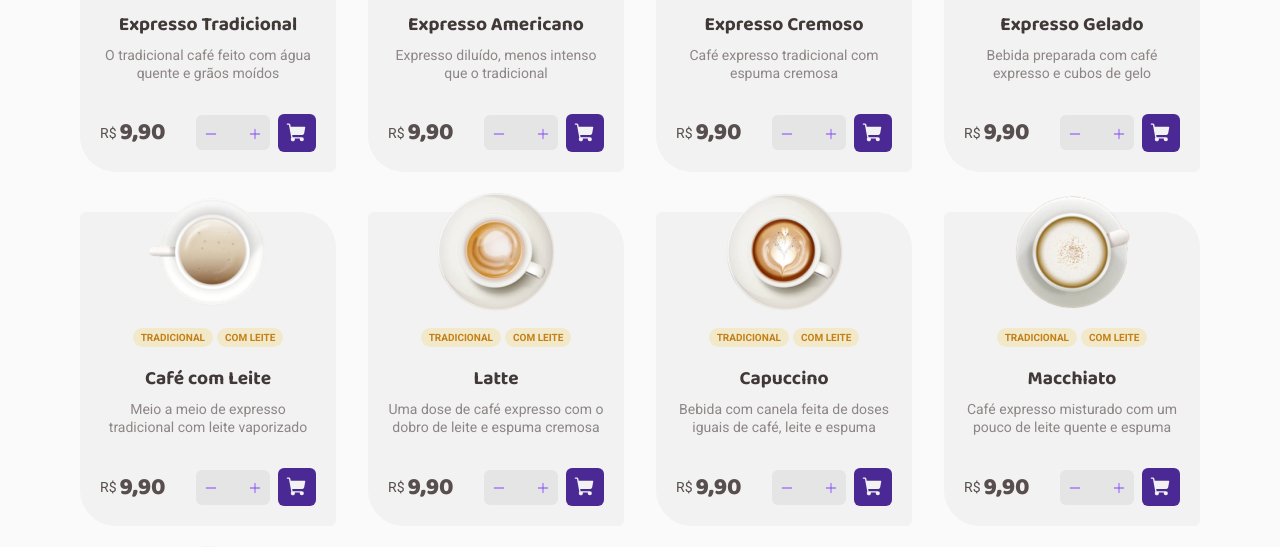
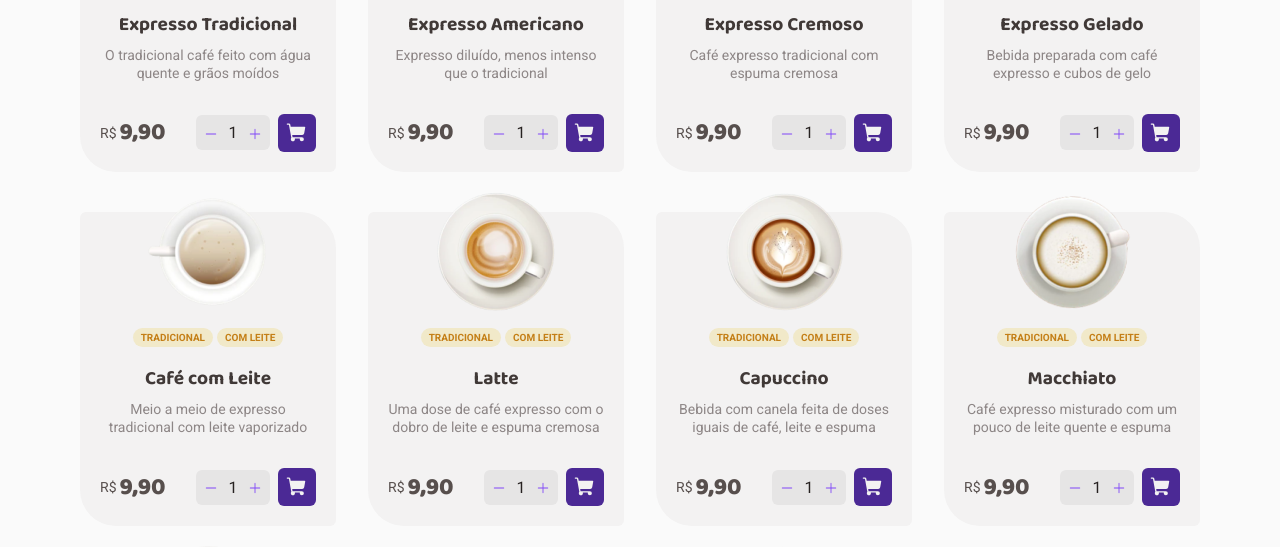
Before and after one commit to biancacangussu/coffee-delivery, a React (Vite) app: page / in a window 1280 px wide. Shown: the part 920-1467 px from the top of the page. Built offline with nearby package versions, Linux system fonts and the light colour scheme.

Commit message:
feat: changes in the QuantityInput component

```diff
--- a/src/components/QuantityInput/index.tsx
+++ b/src/components/QuantityInput/index.tsx
@@ -3,24 +3,18 @@ import { Minus, Plus } from "phosphor-react";
 
 interface QuantityInputProps {
   size?: "medium" | "small";
-  quantity: number;
-  onIncrease: () => void;
-  onDecrease: () => void;
 }
 
 export function QuantityInput({
-  onIncrease,
-  onDecrease,
-  quantity,
   size = "medium",
 }: QuantityInputProps) {
   return (
     <QuantityInputContainer size={size}>
-      <IconWrapper onClick={onDecrease} disabled={quantity <= 1}>
+      <IconWrapper>
         <Minus size={14} weight="fill" />
       </IconWrapper>
-      <input type="number" readOnly value={quantity} />
-      <IconWrapper onClick={onIncrease}>
+      <input type="number" readOnly value={1} />
+      <IconWrapper>
         <Plus size={14} weight="fill" />
       </IconWrapper>
     </QuantityInputContainer>
```
